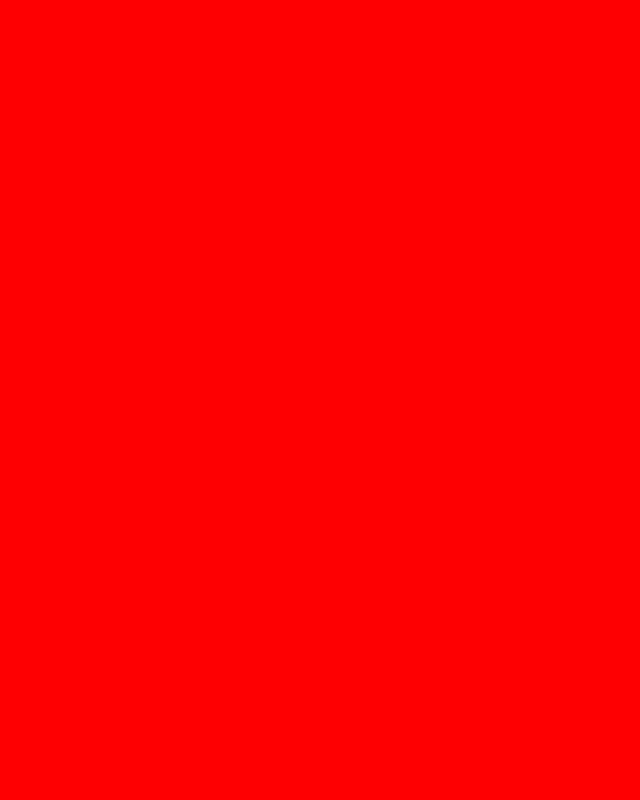
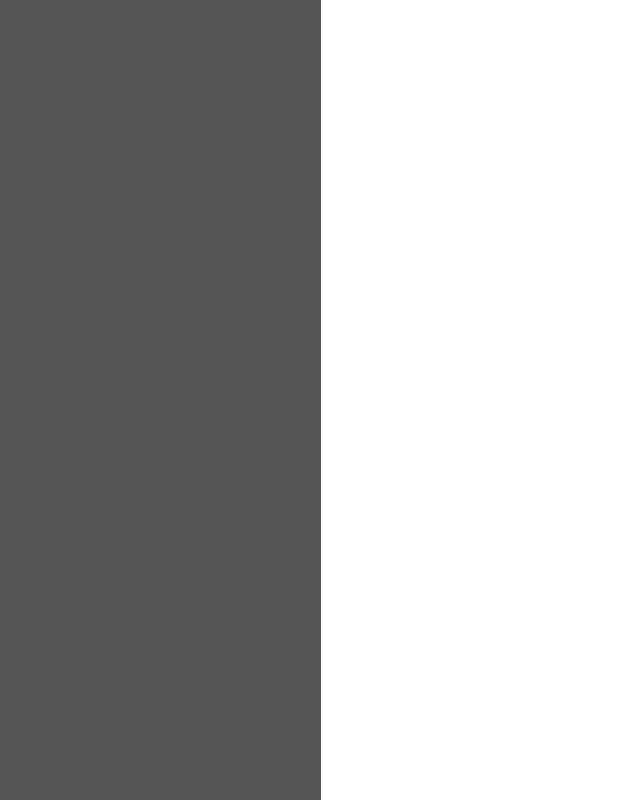
Before and after one commit to abdelshok/react-redux-styled-boilerplate, a React (Create React App) app: page / in a window 1280 px wide. Shown: the whole page, without its empty margins (114-754 px from the left). Built offline with nearby package versions, Linux system fonts and the light colour scheme.

Commit message:
feat: create left & right side containers and set respective styling

```diff
--- a/src/App/HomePage/container.js
+++ b/src/App/HomePage/container.js
@@ -4,7 +4,7 @@
 import React, { Component } from 'react';
 
 // Internal Modules
-import { HomePageContainer } from './styled.js';
+import { FormLeftContainer, FormRightContainer, HomePageContainer } from './styled.js';
 import ErrorBoundary from '../../HigherOrderComponents/ErrorBoundary.js';
 
 // Will be managing the different components & state of the home page
@@ -27,6 +27,12 @@ class HomePage extends Component {
         return (
             <ErrorBoundary>
             <HomePageContainer>
+                <FormLeftContainer>
+
+                </FormLeftContainer>
+                <FormRightContainer>
+
+                </FormRightContainer>
             </HomePageContainer>
             </ErrorBoundary>
         )
--- a/src/App/HomePage/styled.js
+++ b/src/App/HomePage/styled.js
@@ -1,16 +1,38 @@
 // Will implement the styled components
 
 import styled from 'styled-components';
+
+// We use a global variable in order to avoid having to refactor the widht every time for the two
+// styled components below.
+const LeftContainerWidth= 34;
 
 const HomePageContainer = styled.div`
     width: 100vw;
     height: 100vh;
     position: relative;
-    background-color: red;
+    background-color: white;
     display: flex;
     flex-direction: row;
 `
 
+const FormLeftContainer = styled.div`
+    width: ${LeftContainerWidth}%;
+    background-color: #555;
+    height: 100vh;
+    min-width: 200px;
+    display: flex;
+    flex-direction: column;
+`
+
+const FormRightContainer = styled.div`
+    width: ${100-LeftContainerWidth}%;
+    background-color: white;
+    height: 100vh;
+    position: relative;
+`
+
 export {
     HomePageContainer,
+    FormLeftContainer,
+    FormRightContainer,
 }
```
Also changed, not shown: 1 other file (tests, documents, lock files or other folders).
